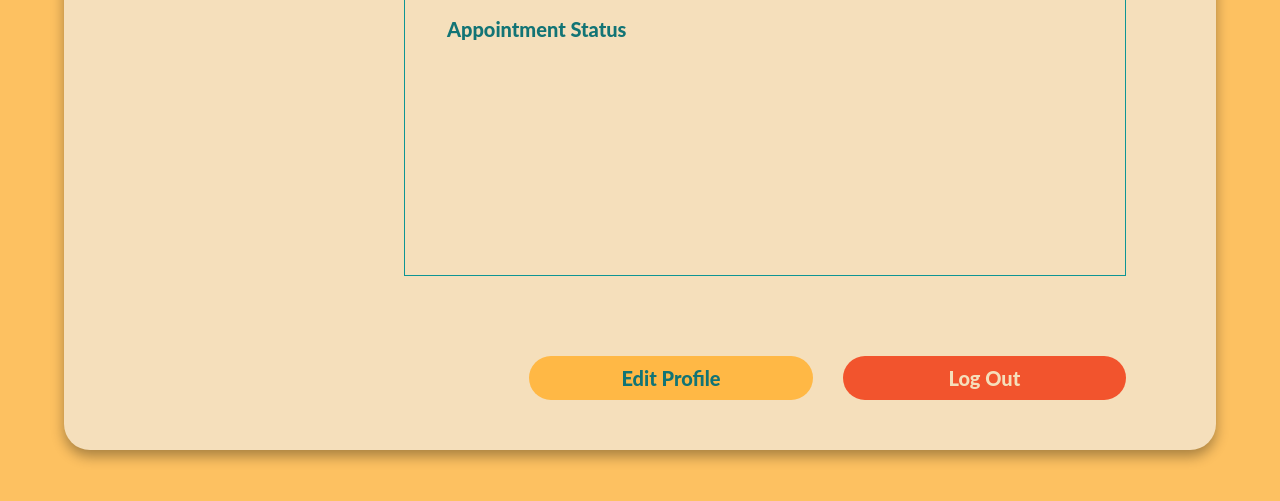
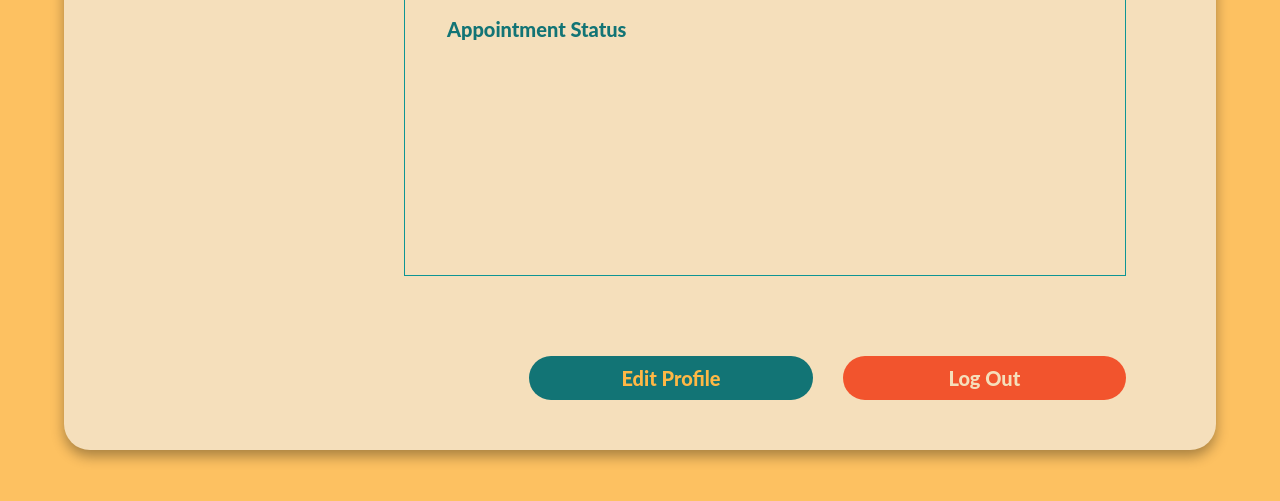
Before and after one commit to Marktrex/gr2_bscs3a_petconnect, a PHP site: page /user-profile-page.html in a window 1280 px wide, with the pointer over the restyled element. Shown: the part 687-1188 px from the top of the page. Run offline with PHP 8.4, Linux system fonts and the light colour scheme; lists and menus that the app fills with data are empty.

Commit message:
user profile page (edited)

```diff
--- a/src/user-profile-page.css
+++ b/src/user-profile-page.css
@@ -170,14 +170,14 @@ hr {
   padding: 15px;
   color: #127475;
 }
-.buttons {
+.buttons{
   display: flex;
   gap: 30px;
   justify-content: end;
   padding-right: 40px;
 }
 
-.buttons .edit-profile,
+.buttons .edit-profile ,
 .buttons .logout {
   padding: 10px;
   width: 28%;
@@ -195,6 +195,14 @@ hr {
 .buttons .logout{
   color: #f5dfbb;
   background: #f2542d;
+}
+.buttons .edit-profile:hover{
+  background:  #127475;
+  color: #ffb845;
+}
+
+.buttons .logout:hover{
+  transform: scale(1.05);
 }
 
 
@@ -340,4 +348,5 @@ hr {
     font-size: 12px;
   }
 
+
 }
--- a/src/user-profile-page.html
+++ b/src/user-profile-page.html
@@ -95,8 +95,8 @@
         </div>
     </div>
     <div class="buttons">
-        <button class="edit-profile">Edit Profile</button>
-        <button class="logout">Log Out</button>
+      <button class="edit-profile">Edit Profile</button>
+      <button class="logout">Log Out</button>
     </div>
   </main>
 
```
